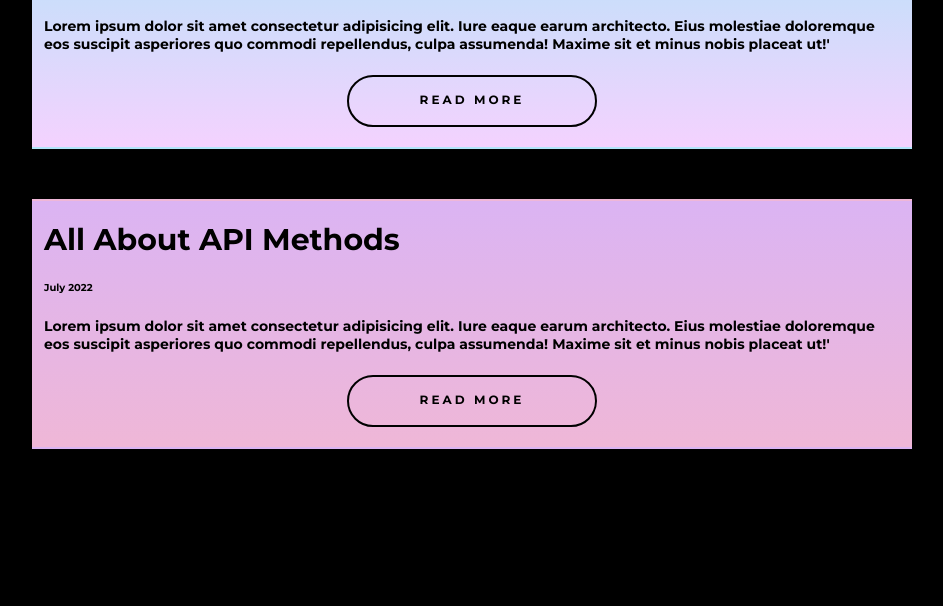
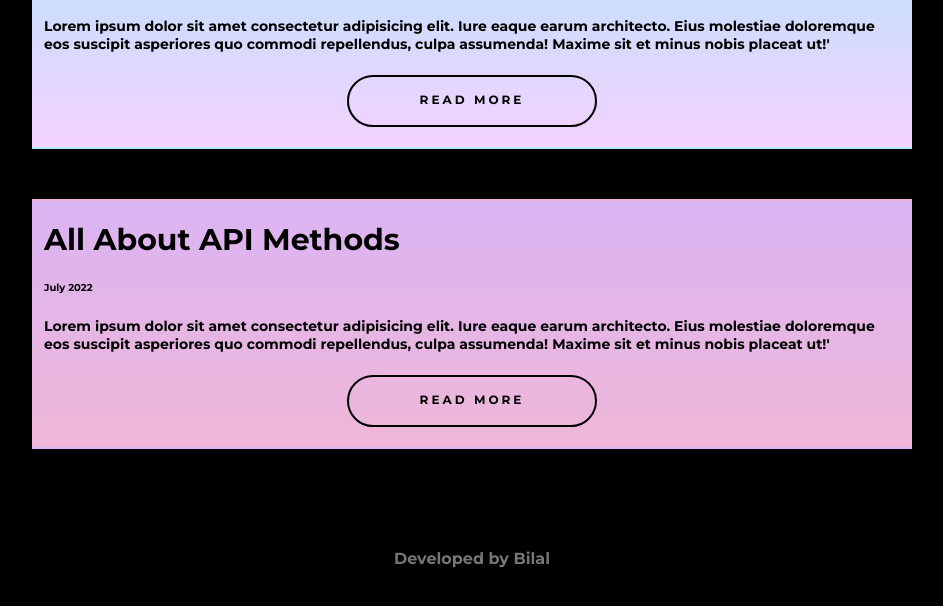
Before and after one commit to bilal-23/mark3-4-5-Portfolio, a website: page blogs.html in a window 1280 px wide. Shown: the part 654-1260 px from the top of the page, without its empty margins (168-1111 px from the left). Before the commit the page ends 1153 px from the top, so only its background shows below. Drawn offline with Linux system fonts and the light colour scheme.

Commit message:
Footer Added

```diff
--- a/blogs.html
+++ b/blogs.html
@@ -71,5 +71,6 @@
       </div>
       <!-- Blogs card ends-->
     </div>
+    <footer class="footer">Developed by Bilal</footer>
   </body>
 </html>
```
Also changed, not shown: projects.html (+1 -0 lines).
